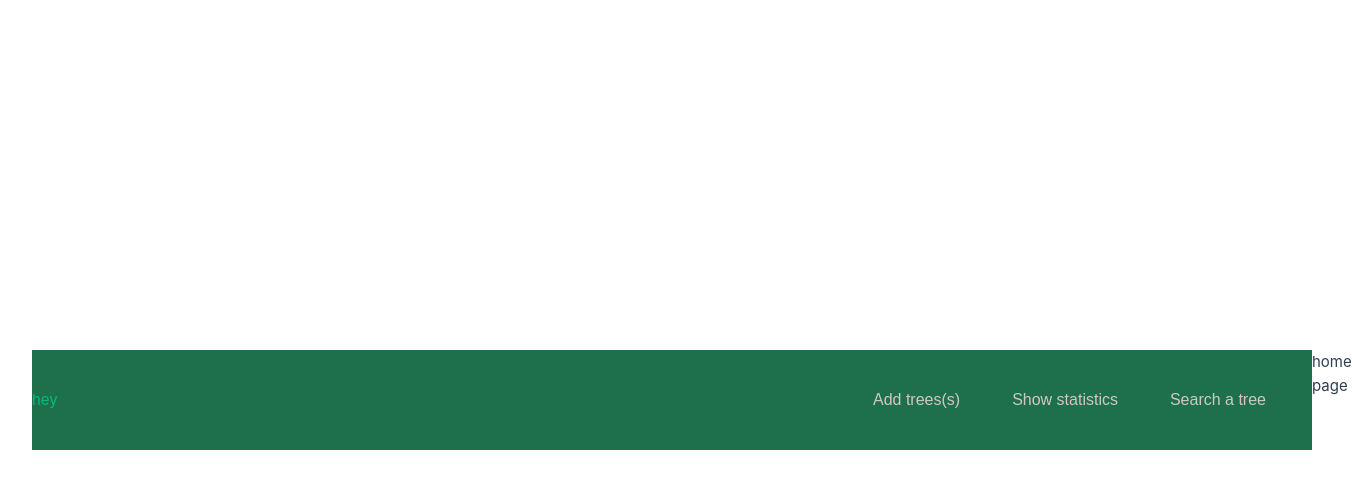
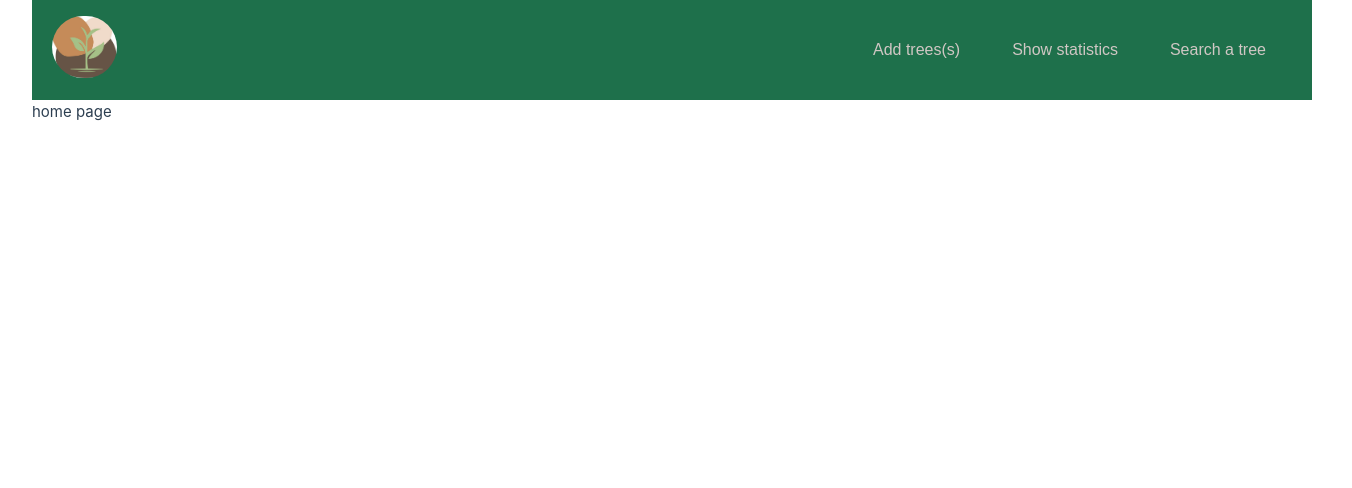
Before and after one commit to MasterVotr/UIC-Treesss, a Vue app: page /#/ in a window 1280 px wide. Shown: the top 488 px of the page, 1352 px wide, since content can reach past the window. Built offline with nearby package versions, Linux system fonts and the light colour scheme.

Commit message:
adds logo to the header

```diff
--- a/src/components/Header.vue
+++ b/src/components/Header.vue
@@ -1,7 +1,7 @@
 <template>
   <div class="header">
     <div class="logo">
-      <router-link to="/"><p>hey</p></router-link>
+      <router-link to="/"><p><img src="../assets/logo_trees.jpg"></p></router-link>
     </div>
     <div class="tabs">
       <router-link to="/"><button>Add trees(s)</button></router-link>
@@ -45,4 +45,11 @@ button:hover{
   cursor: pointer;
   color: #B2A38C;
 }
+.logo img {
+  width: 10%;
+  border-radius: 50px;
+}
+.logo{
+  margin-left: 20px;
+}
 </style>
--- a/src/components/Home.vue
+++ b/src/components/Home.vue
@@ -1,7 +1,9 @@
 <template>
-  <Header/>
-  <div>
-    home page
+  <div class="wrapper">
+    <Header/>
+    <div class="body">
+      home page
+    </div>
   </div>
 </template>
 
@@ -17,5 +19,8 @@ export default {
 </script>
 
 <style scoped>
-
+.body{
+  height: 100vh;
+  width: 100vw;
+}
 </style>
```
Also changed, not shown: src/assets/logo_trees.jpg (added).
